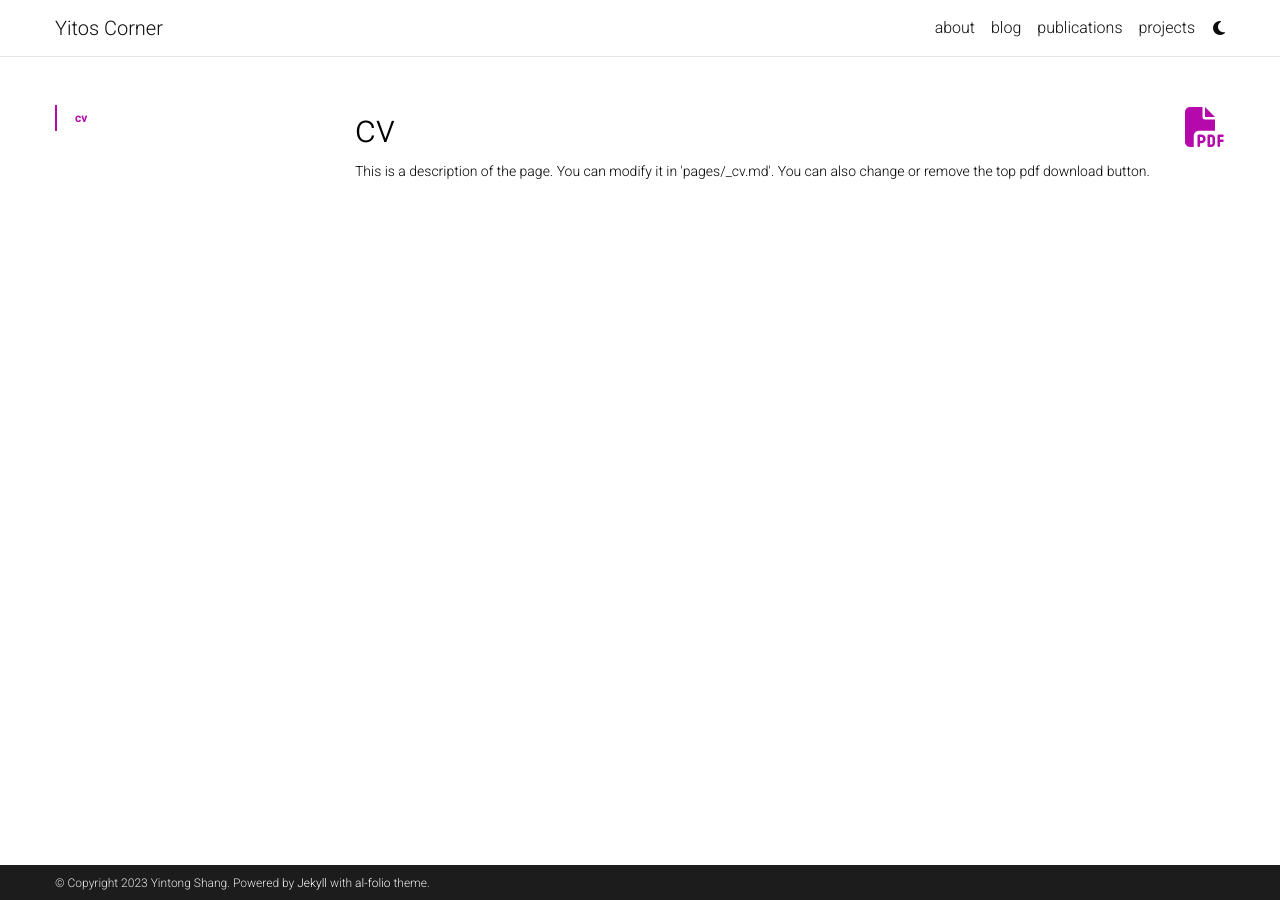
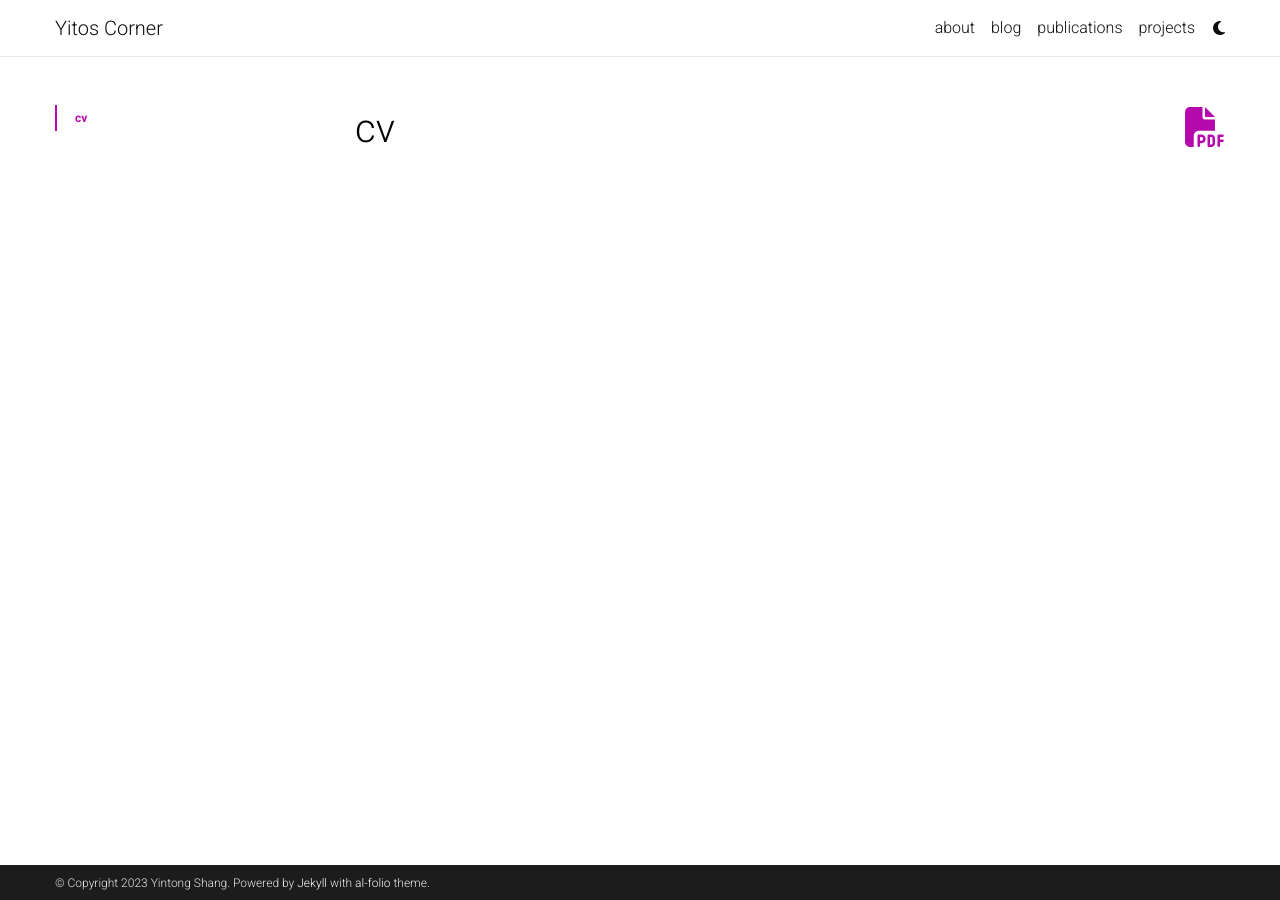
Before and after one commit to ShaYito/ShaYito.github.io, a Jekyll site: the page built from _pages/cv.md, in a window 1280 px wide. Built offline with Jekyll 4.4.1, drawn with Linux system fonts in a browser that asks for light colours; comment, search, counter and statistics services are not loaded; a style sheet for code colours, icons or effects is not loaded.

```diff
--- a/_pages/cv.md
+++ b/_pages/cv.md
@@ -5,7 +5,7 @@
 nav: false
 nav_order: 4
 cv_pdf: Yito_CV_3_0.pdf
-description: This is a description of the page. You can modify it in 'pages/_cv.md'. You can also change or remove the top pdf download button.
+description:
 toc:
   sidebar: left
 ---
```
Also changed, not shown: _pages/about.md (+1 -1 lines).
